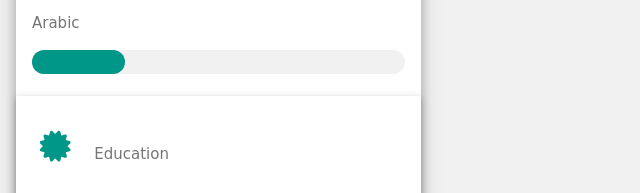
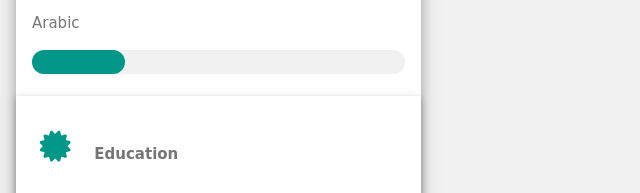
Before and after one commit to PaiNaiDeeHATYAI/home, a plain HTML site: page index.html in a window 1280 px wide. Shown: the part 902-1095 px from the top of the page, 0-640 px from the left. Drawn offline with nearby package versions, Linux system fonts and the light colour scheme.

Commit message:
Update index.html

```diff
--- a/index.html
+++ b/index.html
@@ -68,7 +68,7 @@ html,body,h1,h2,h3,h4,h5,h6 {font-family: " Comic Sans MS", sans-serif}
           <br>
         </div>
         <div class="w3-container w3-card-2 w3-white">
-        <p class="w3-text-grey w3-padding-16"><i class="fa fa-certificate fa-fw w3-margin-right w3-xxlarge w3-text-teal"></i>Education</p>
+        <p class="w3-text-grey w3-padding-16"><b><i class="fa fa-certificate fa-fw w3-margin-right w3-xxlarge w3-text-teal"></i>Education</b></p>
         <div class="w3-container">
           <p class="w3-opacity"><b>W3Schools.com</b></p>
           <p class="w3-text-teal"><i class="fa fa-calendar fa-fw w3-margin-right"></i>Forever</p>
@@ -114,7 +114,7 @@ html,body,h1,h2,h3,h4,h5,h6 {font-family: " Comic Sans MS", sans-serif}
           <p>Bachelor Degree</p><br>
         </div>
       </div>
-
+</div>
 
     <!-- End Right Column -->
     </div>
```
